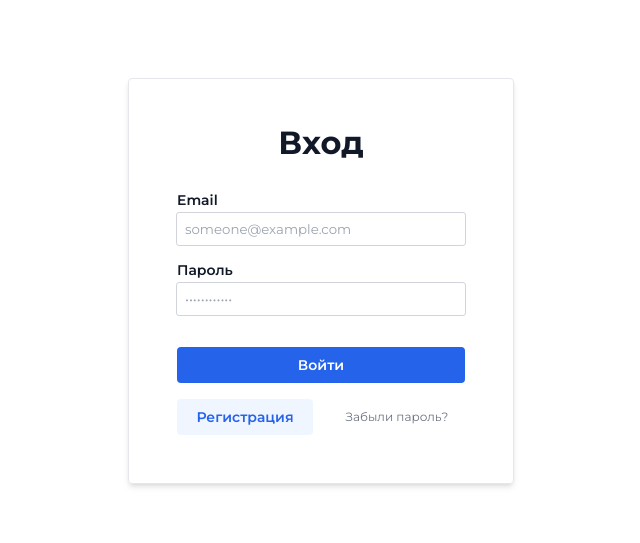
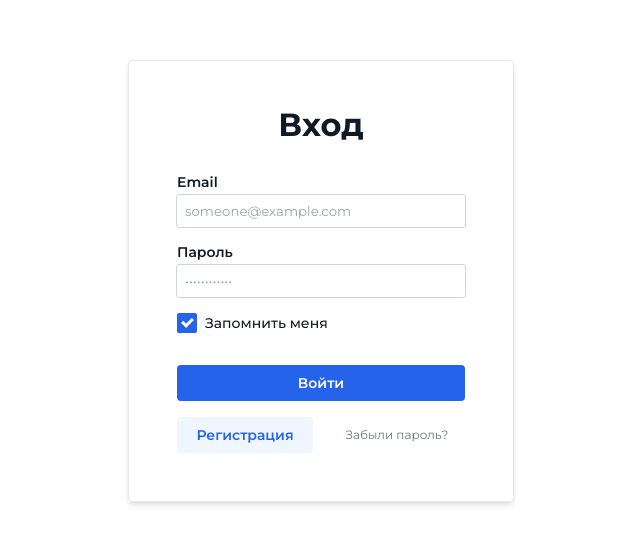
Before and after one commit to catannoyance/ylab_t1, a React (Vite) app: page / in a window 1280 px wide. Shown: the part 119-662 px from the top of the page, without its empty margins (319-959 px from the left). Built offline with nearby package versions, Linux system fonts and the light colour scheme.

Commit message:
add "remember me" checkmark

```diff
--- a/src/App.tsx
+++ b/src/App.tsx
@@ -30,7 +30,8 @@ function App() {
     const [state, setState] = useState<AuthState>("waiting")
     const [errorType, setErrorType] = useState<AuthError | undefined>(undefined)
 
-    const auth = useCallback(async (email: string, password: string) => {
+    const auth = useCallback(
+        async (email: string, password: string, rememberMe: boolean) => {
             setState("loading")
 
             const fetchPromise = fakeFetch("/api/sign-in", {
@@ -38,7 +39,7 @@ function App() {
                 headers: {
                     "Content-Type": "application/json",
                 },
-            body: JSON.stringify({ email, password }),
+                body: JSON.stringify({ email, password, rememberMe }),
             })
 
             try {
@@ -60,7 +61,9 @@ function App() {
                 setErrorType("unknown")
                 setState("error")
             }
-    }, [])
+        },
+        [],
+    )
 
     return (
         <div
--- a/src/Auth.tsx
+++ b/src/Auth.tsx
@@ -2,12 +2,13 @@ import { TextInput } from "./TextInput"
 import styles from "./Auth.module.scss"
 import { useCallback, useEffect, useId, useRef, useState } from "react"
 import { Button } from "./Button"
+import { Checkbox } from "./Checkbox"
 
 export type AuthState = "waiting" | "loading" | "error"
 export type AuthError = "invalid-credentials" | "unknown"
 
 type AuthProps = {
-    onSignIn: (email: string, password: string) => void
+    onSignIn: (email: string, password: string, rememberMe: boolean) => void
     onSignUp: () => void
     onForgotPassword: () => void
 
@@ -18,6 +19,7 @@ type AuthProps = {
 export const Auth = (props: AuthProps) => {
     const [email, setEmail] = useState("")
     const [password, setPassword] = useState("")
+    const [rememberMe, setRememberMe] = useState(true)
 
     const [emailErrored, setEmailErrored] = useState(false)
     const [passwordErrored, setPasswordErrored] = useState(false)
@@ -59,8 +61,8 @@ export const Auth = (props: AuthProps) => {
 
         if (emailErrored || passwordErrored) return
 
-        props.onSignIn(email, password)
-    }, [validateEmail, email, validatePassword, password, props])
+        props.onSignIn(email, password, rememberMe)
+    }, [validatePassword, password, validateEmail, email, props, rememberMe])
 
     const emailFieldId = useId()
     const passwordFieldId = useId()
@@ -115,6 +117,13 @@ export const Auth = (props: AuthProps) => {
                     required
                 />
 
+                <Checkbox
+                    label="Запомнить меня"
+                    checked={rememberMe}
+                    onChange={setRememberMe}
+                    disabled={props.state === "loading"}
+                />
+
                 {props.state == "error" && (
                     <div className={styles.errorContainer}>
                         <span role="alert">
--- /dev/null
+++ b/src/Checkbox.module.scss
@@ -0,0 +1,98 @@
+.checkbox {
+    display: flex;
+    flex-direction: row;
+    align-items: center;
+    gap: var(--spacing-xs);
+
+    & > input {
+        appearance: none;
+        -webkit-appearance: none;
+        -moz-appearance: none;
+        width: 1.25rem;
+        height: 1.25rem;
+        border: 1px solid var(--c-neutral-400);
+        border-radius: var(--border-radius-xs);
+        overflow: hidden;
+        outline: none;
+        position: relative;
+        margin: 0;
+
+        background-color: var(--c-neutral-0);
+        transition:
+            background-color 0.15s ease,
+            outline-width 0.1s ease;
+
+        // checkmark
+        &:before {
+            content: "";
+            display: block;
+            position: absolute;
+            top: 0.125rem;
+            left: 0.35rem;
+            width: 0.25rem;
+            height: 0.5rem;
+            border: solid white;
+            border-width: 0 0.2rem 0.2rem 0;
+            transform: rotate(45deg);
+        }
+
+        // cover up the checkmark while unchecked
+        &::after {
+            content: "";
+            display: block;
+            position: absolute;
+            top: 0;
+            right: 0;
+            left: 0;
+            bottom: 0;
+            background-color: white;
+            transform: scale(1);
+            transition: transform 0.15s ease;
+        }
+
+        &:checked {
+            &::after {
+                transform: scale(0);
+            }
+            border-color: var(--c-blue-600);
+            background-color: var(--c-blue-600);
+        }
+
+        outline: 0px solid var(--c-blue-500);
+
+        &:hover {
+            background: var(--c-blue-700);
+        }
+
+        &:active {
+            background: var(--c-blue-800);
+        }
+
+        &:focus {
+            outline-width: 3px;
+            outline-offset: 1px;
+        }
+    }
+
+    & > label {
+        font-size: var(--text-sm);
+        line-height: var(--leading-sm);
+        font-weight: 500;
+        user-select: none;
+    }
+}
+
+.disabled {
+    & > input {
+        background-color: var(--c-neutral-100);
+
+        &:after {
+            background-color: var(--c-neutral-200);
+        }
+
+        &:checked {
+            background-color: var(--c-neutral-500);
+            border-color: var(--c-neutral-500);
+        }
+    }
+}
--- /dev/null
+++ b/src/Checkbox.tsx
@@ -0,0 +1,34 @@
+import clsx from "clsx"
+import styles from "./Checkbox.module.scss"
+
+import { ChangeEvent, useCallback, useId } from "react"
+
+type CheckboxProps = {
+    label: string
+    checked: boolean
+    onChange: (checked: boolean) => void
+    disabled?: boolean
+}
+
+export const Checkbox = (props: CheckboxProps) => {
+    const id = useId()
+    const handleChange = useCallback(
+        (ev: ChangeEvent) => {
+            props.onChange((ev.target as HTMLInputElement).checked)
+        },
+        [props],
+    )
+
+    return (
+        <div className={clsx(styles.checkbox, props.disabled && styles.disabled)}>
+            <input
+                id={id}
+                type="checkbox"
+                checked={props.checked}
+                onChange={handleChange}
+                disabled={props.disabled}
+            />
+            <label htmlFor={id}>{props.label}</label>
+        </div>
+    )
+}
```
Lines whose indentation alone changed are shown as unchanged.
